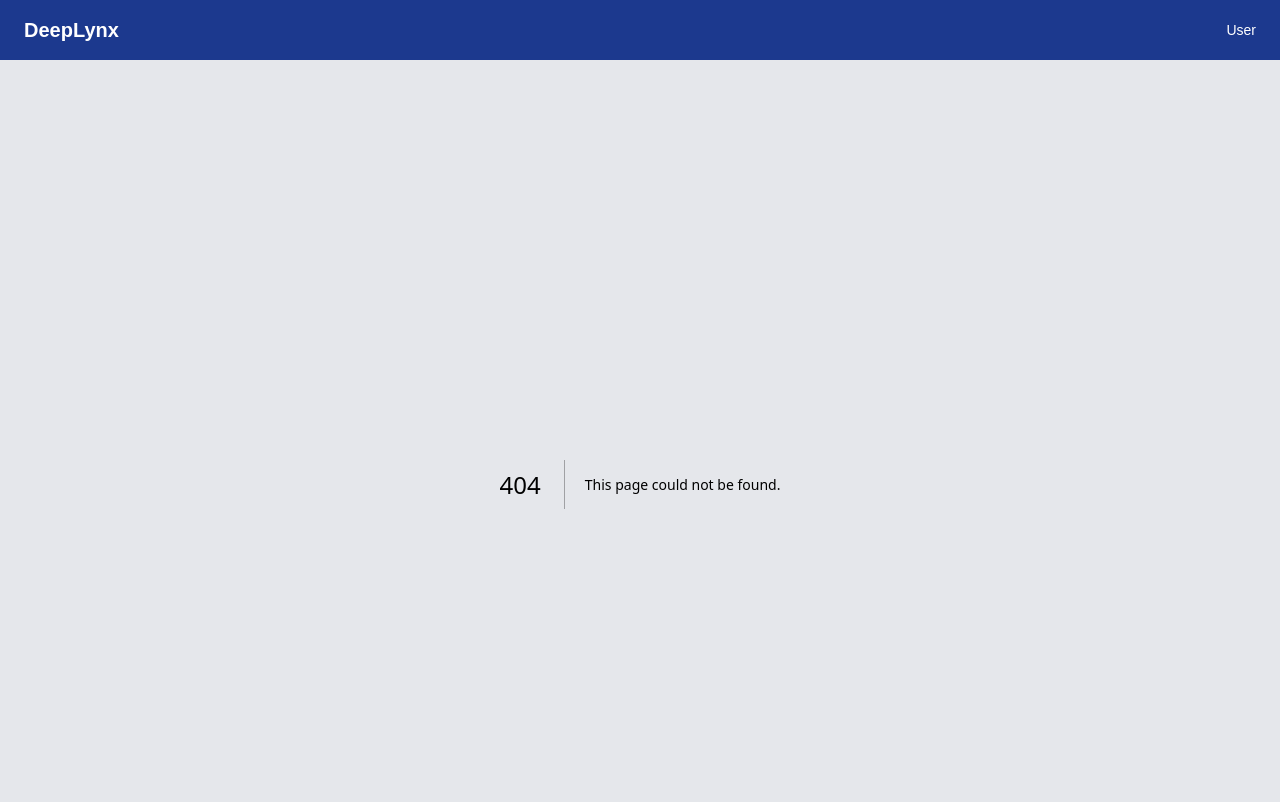
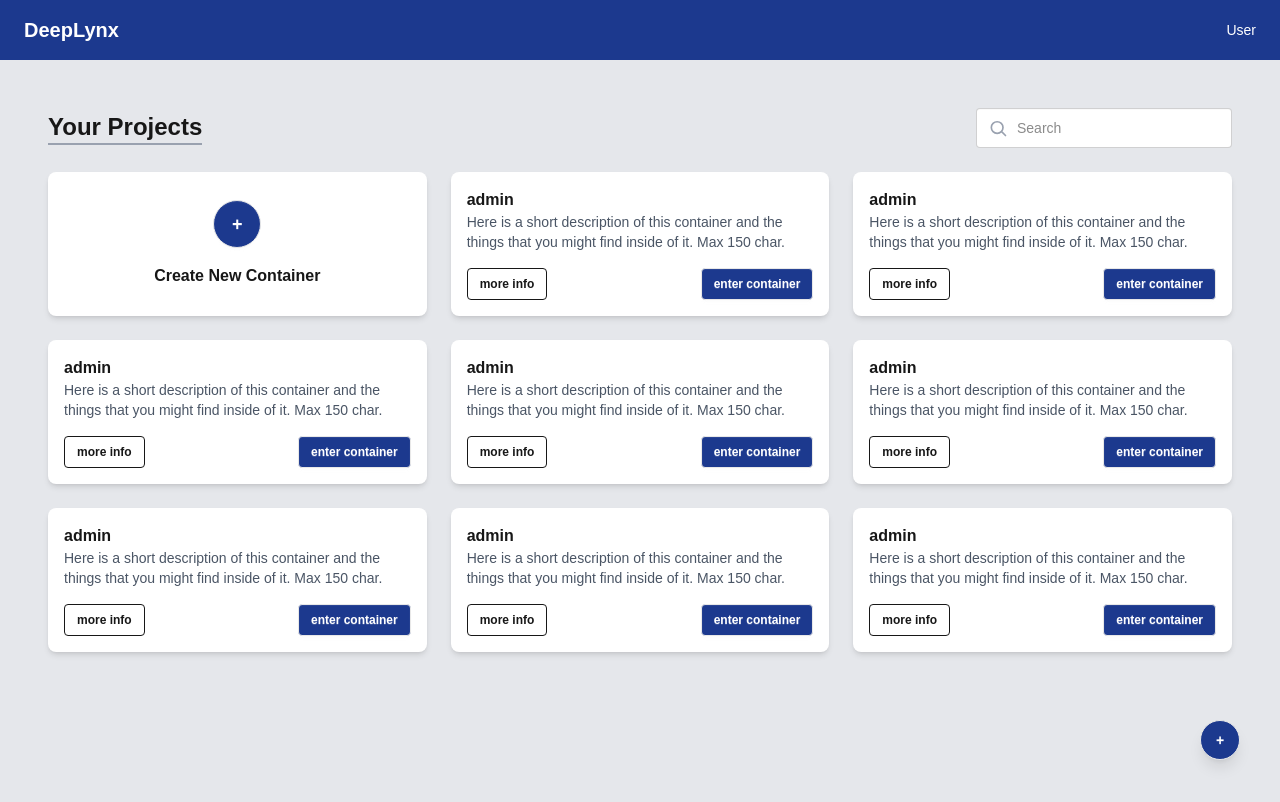
Before and after one commit to CantBeSubh/DeepLynx, a Next.js app in the folder UI/deeplynx-v3/: page /projects in a window 1280 px wide. Before the commit this address had no page. Shown: the top 802 px of the page. Built offline with nearby package versions, Linux system fonts and the light colour scheme.

Commit message:
projects-skeleton

```diff
--- a/UI/deeplynx-v3/src/app/globals.css
+++ b/UI/deeplynx-v3/src/app/globals.css
@@ -1,5 +1,5 @@
 @import "tailwindcss";
-@plugin "daisyui";
+@plugin "daisyui" {}
 @tailwind base;
 @tailwind components;
 @tailwind utilities;
--- /dev/null
+++ b/UI/deeplynx-v3/src/app/projects/page.tsx
@@ -0,0 +1,70 @@
+import React from "react";
+
+export default function Projects() {
+  // Add logic here
+
+  return (
+    <div className="flex flex-col min-h-screen bg-gray-200">
+      <main className="container mx-auto p-6">
+        {/* Title and search bar */}
+        <div className="flex justify-between items-center mb-6 ">
+          <div className="border-b-2 border-gray-400">
+            <h1 className="text-2xl font-bold ">Your Projects</h1>
+          </div>
+
+          <div className="relative">
+            <input
+              type="text"
+              placeholder="Search"
+              className="input input-border w-64 pl-10"
+            />
+            <svg
+              className="absolute left-3 top-2.5 w-5 h-5 text-gray-400"
+              xmlns="http://www.w3.org/2000/svg"
+              fill="none"
+              viewBox="0 0 24 24"
+              stroke="currentColor"
+            >
+              <path
+                strokeLinecap="round"
+                strokeLinejoin="round"
+                strokeWidth="2"
+                d="M21 21l-4.35-4.35m1.35-5.15a7 7 0 1 1-14 0 7 7 0 0 1 14 0z"
+              />
+            </svg>
+          </div>
+        </div>
+        {/* Container Grid */}
+        <div className="grid grid-cols-3 gap-6">
+          {/* Create New Container Card */}
+          <div className="card bg-base-100 shadow-md flex items-center justify-center p-6">
+            <button className="btn btn-circle btn-lg bg-blue-900 text-white">
+              +
+            </button>
+            <p className="mt-4 font-bold">Create New Container</p>
+          </div>
+
+          {/* Example Container Cards */}
+          {Array.from({ length: 8 }).map((_, index) => (
+            <div key={index} className="card bg-base-100 shadow-md p-4">
+              <h3 className="font-bold">admin</h3>
+              <p className="text-sm text-gray-600">
+                Here is a short description of this container and the things
+                that you might find inside of it. Max 150 char.
+              </p>
+              <div className="mt-4 flex justify-between">
+                <button className="btn btn-outline btn-sm">more info</button>
+                <button className="btn bg-blue-900 btn-sm text-white">
+                  enter container
+                </button>
+              </div>
+            </div>
+          ))}
+        </div>
+      </main>
+      <button className="btn btn-circle bg-blue-900 text-white fixed bottom-10 right-10 shadow-lg">
+        +
+      </button>
+    </div>
+  );
+}
```
